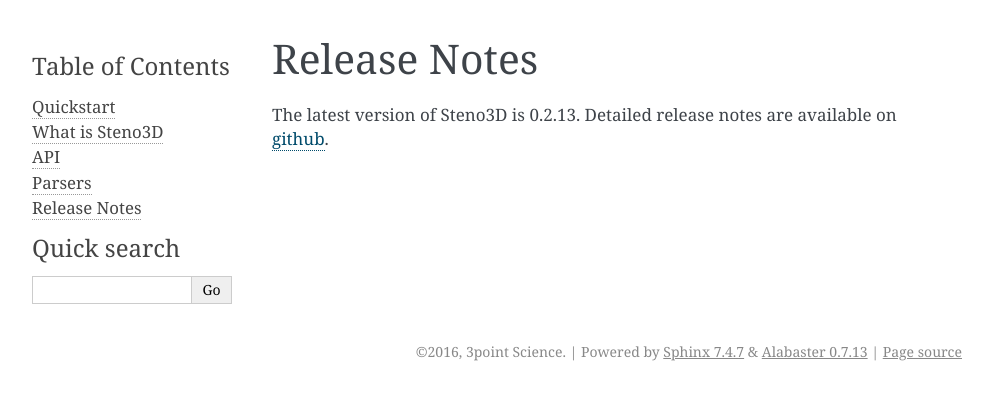
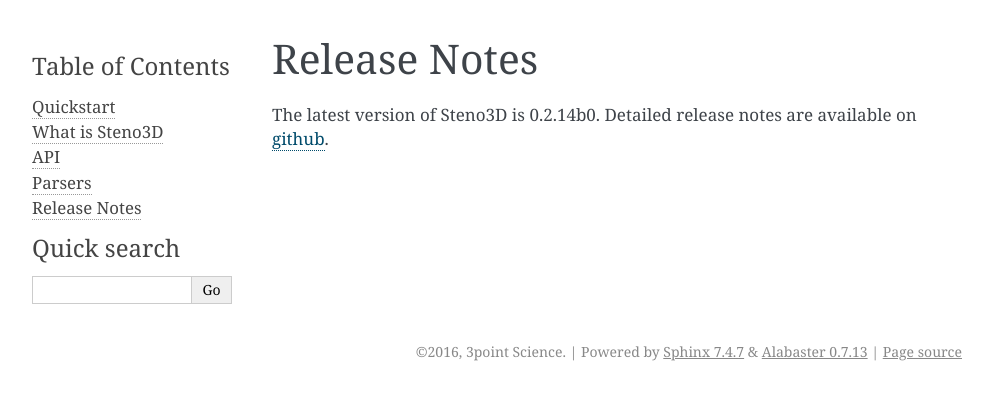
Before and after one commit to Geostatistic/steno3dpy, a Sphinx documentation site: the page built from docs/content/release.rst, in a window 1280 px wide. Shown: the top 400 px of the page, without its empty margins (148-1141 px from the left). Built offline with Sphinx 7.4.7, drawn with Linux system fonts in a browser that asks for light colours.

Commit message:
Bump version: 0.2.13 → 0.2.14b0

```diff
--- a/README.rst
+++ b/README.rst
@@ -45,5 +45,5 @@
 Class documentation can also be accessed in the IPython environment
 with `?` and tab completion.
 
-The latest version of Steno3D is 0.2.13. Detailed release notes are available
+The latest version of Steno3D is 0.2.14b0. Detailed release notes are available
 on `github <https://github.com/3ptscience/steno3dpy/releases>`_.
--- a/docs/conf.py
+++ b/docs/conf.py
@@ -62,9 +62,9 @@
 # built documents.
 #
 # The short X.Y version.
-version = u'0.2.13'
+version = u'0.2.14b0'
 # The full version, including alpha/beta/rc tags.
-release = u'0.2.13'
+release = u'0.2.14b0'
 
 # The language for content autogenerated by Sphinx. Refer to documentation
 # for a list of supported languages.
--- a/docs/content/release.rst
+++ b/docs/content/release.rst
@@ -3,5 +3,5 @@
 Release Notes
 =============
 
-The latest version of Steno3D is 0.2.13. Detailed release notes are available
+The latest version of Steno3D is 0.2.14b0. Detailed release notes are available
 on `github <https://github.com/3ptscience/steno3dpy/releases>`_.
--- a/setup.py
+++ b/setup.py
@@ -24,7 +24,7 @@
 
 setup(
     name = 'steno3d',
-    version = '0.2.13',
+    version = '0.2.14b0',
     packages = find_packages(),
     install_requires = ['future',
                         'numpy>=1.7',
--- a/steno3d/__init__.py
+++ b/steno3d/__init__.py
@@ -38,7 +38,7 @@
 from .vector import *
 from .volume import *
 
-__version__ = '0.2.13'
+__version__ = '0.2.14b0'
 __author__ = '3point Science'
 __license__ = 'MIT'
 __copyright__ = 'Copyright 2016 3point Science'
```
Also changed, not shown: .bumpversion.cfg, 1 other file.
